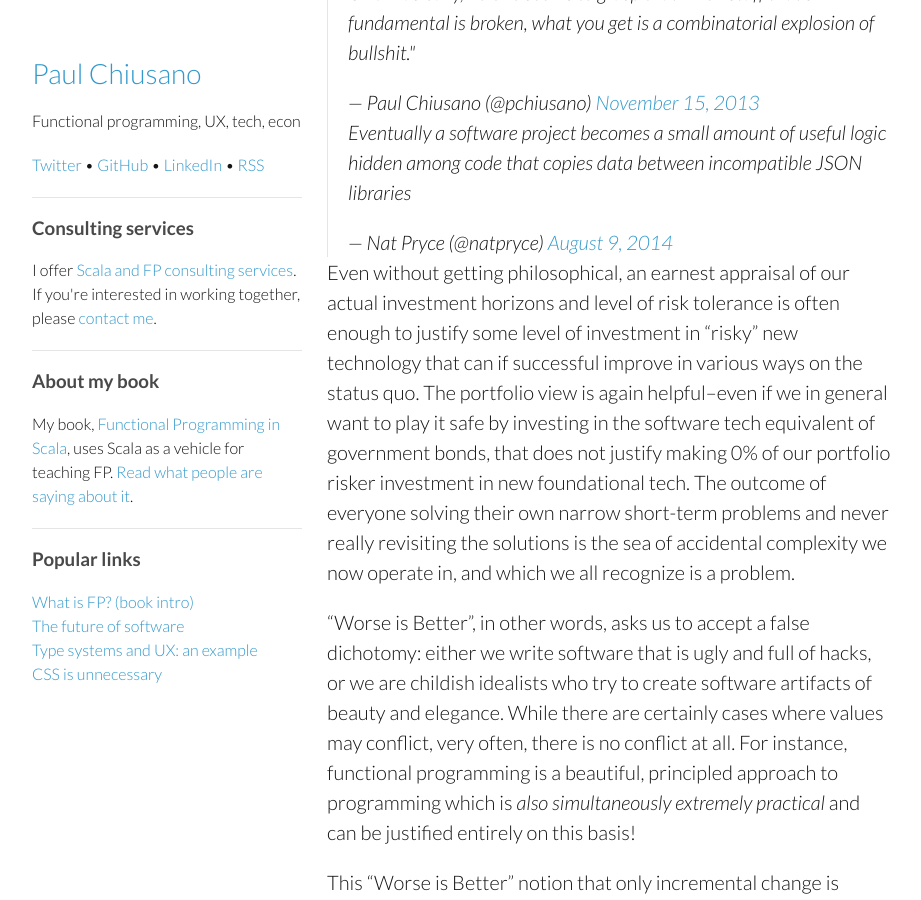
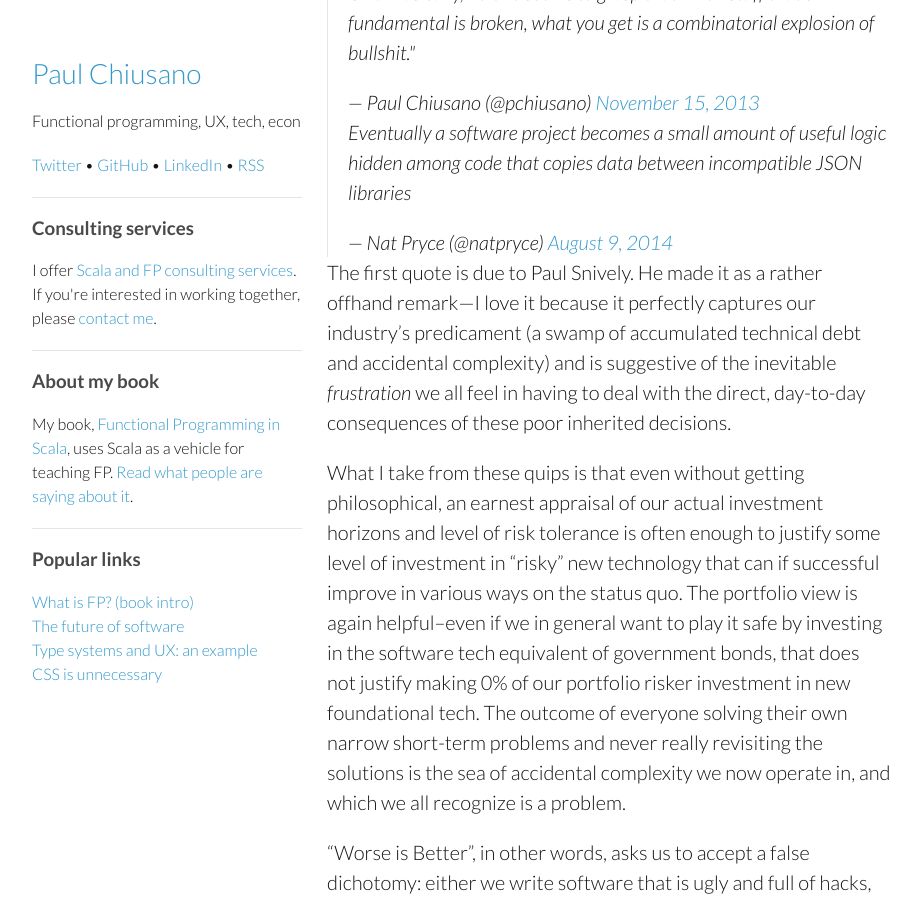
Before and after one commit to pchiusano/pchiusano.github.io, a Jekyll site: the page built from _posts/2014-10-13-worseisworse.markdown, in a window 1280 px wide and 900 px high, scrolled down 3622 px. Shown: the whole window, without its empty margins (178-1099 px from the left). Built offline with Jekyll 4.4.1, drawn with Linux system fonts in a browser that asks for light colours; comment, search, counter and statistics services are not loaded.

Commit message:
Update 2014-10-13-worseisworse.markdown

```diff
--- a/_posts/2014-10-13-worseisworse.markdown
+++ b/_posts/2014-10-13-worseisworse.markdown
@@ -30,7 +30,9 @@ But we don't need to resort to philosophy to justify why we should make greater
 <blockquote class="twitter-tweet" lang="en"><p>Eventually a software project becomes a small amount of useful logic hidden among code that copies data between incompatible JSON libraries</p>&mdash; Nat Pryce (@natpryce) <a href="https://twitter.com/natpryce/status/498248257622269952">August 9, 2014</a></blockquote>
 <script async src="//platform.twitter.com/widgets.js" charset="utf-8"></script>
 
-Even without getting philosophical, an earnest appraisal of our actual investment horizons and level of risk tolerance is often enough to justify some level of investment in "risky" new technology that can if successful improve in various ways on the status quo. The portfolio view is again helpful--even if we in general want to play it safe by investing in the software tech equivalent of government bonds, that does not justify making 0% of our portfolio risker investment in new foundational tech. The outcome of everyone solving their own narrow short-term problems and never really revisiting the solutions is the sea of accidental complexity we now operate in, and which we all recognize is a problem.
+The first quote is due to Paul Snively. He made it as a rather offhand remark---I love it because it perfectly captures our industry's predicament (a swamp of accumulated technical debt and accidental complexity) and is suggestive of the inevitable _frustration_ we all feel in having to deal with the direct, day-to-day consequences of these poor inherited decisions.
+
+What I take from these quips is that even without getting philosophical, an earnest appraisal of our actual investment horizons and level of risk tolerance is often enough to justify some level of investment in "risky" new technology that can if successful improve in various ways on the status quo. The portfolio view is again helpful--even if we in general want to play it safe by investing in the software tech equivalent of government bonds, that does not justify making 0% of our portfolio risker investment in new foundational tech. The outcome of everyone solving their own narrow short-term problems and never really revisiting the solutions is the sea of accidental complexity we now operate in, and which we all recognize is a problem.
 
 "Worse is Better", in other words, asks us to accept a false dichotomy: either we write software that is ugly and full of hacks, or we are childish idealists who try to create software artifacts of beauty and elegance. While there are certainly cases where values may conflict, very often, there is no conflict at all. For instance, functional programming is a beautiful, principled approach to programming which is _also simultaneously extremely practical_ and can be justified entirely on this basis!
 
```
